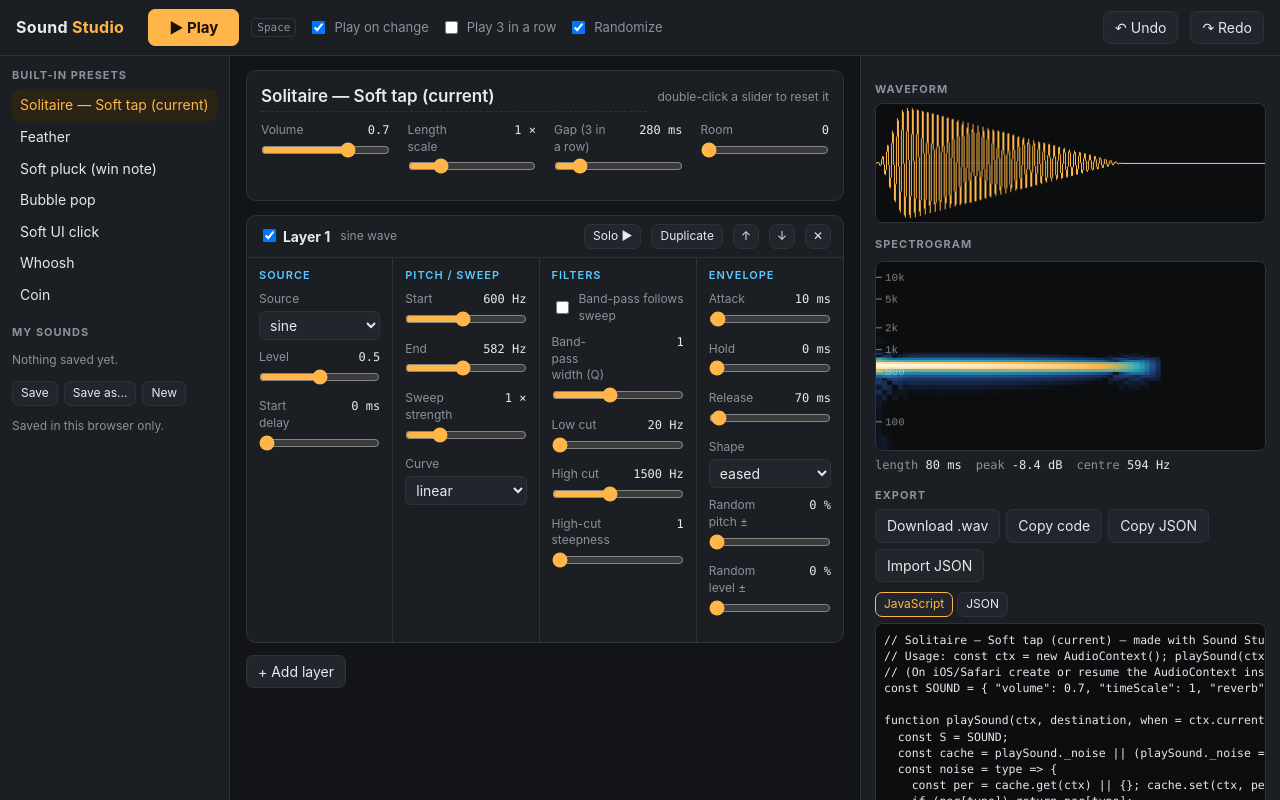
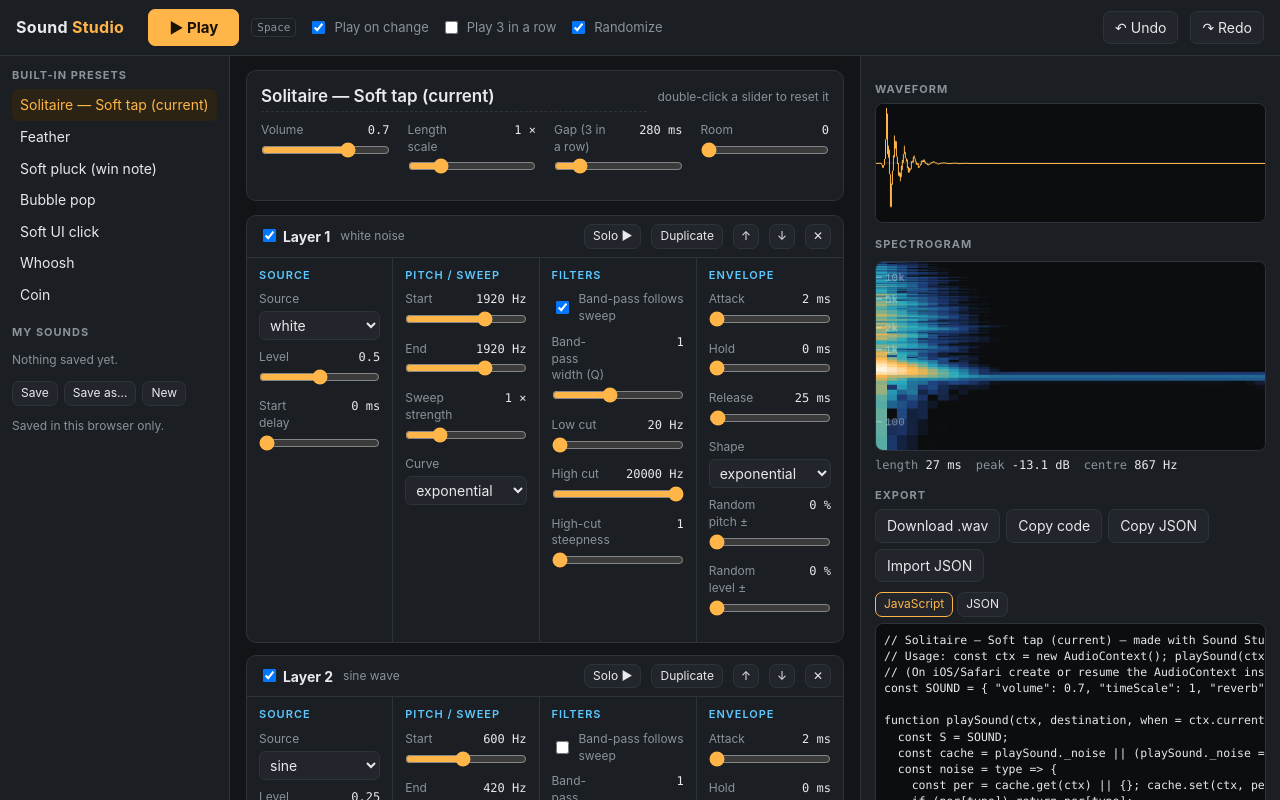
Before and after one commit to haystack-meme/sound-studio, a plain HTML site: page index.html in a window 1280 px wide. Drawn offline with Linux system fonts and the light colour scheme.

Commit message:
Solitaire preset: noise-based soft tap (matches game v46)

```diff
--- a/index.html
+++ b/index.html
@@ -194,9 +194,12 @@ const defaultSound = () => ({ name: 'Untitled', volume: 0.7, timeScale: 1, seqGa
 
 const BUILTINS = [
   { name: 'Solitaire — Soft tap (current)', volume: 0.7, timeScale: 1, seqGap: 280, reverb: 0, layers: [
-    { enabled: true, source: 'sine', gain: 0.5, delay: 0, freqStart: 600, freqEnd: 582, rise: 1, sweepCurve: 'linear',
-      bandpass: false, q: 1, highpass: 20, lowpass: 1500, lowpassStages: 1,
-      attack: 10, hold: 0, release: 70, envCurve: 'eased', pitchVar: 0, gainVar: 0 } ] },
+    { enabled: true, source: 'white', gain: 0.5, delay: 0, freqStart: 1920, freqEnd: 1920, rise: 1, sweepCurve: 'exponential',
+      bandpass: true, q: 1, highpass: 20, lowpass: 20000, lowpassStages: 1,
+      attack: 2, hold: 0, release: 25, envCurve: 'exponential', pitchVar: 0, gainVar: 0 },
+    { enabled: true, source: 'sine', gain: 0.25, delay: 0, freqStart: 600, freqEnd: 420, rise: 1, sweepCurve: 'exponential',
+      bandpass: false, q: 1, highpass: 20, lowpass: 20000, lowpassStages: 1,
+      attack: 2, hold: 0, release: 20, envCurve: 'exponential', pitchVar: 0, gainVar: 0 } ] },
   { name: 'Feather', volume: 0.7, timeScale: 1, seqGap: 280, reverb: 0, layers: [
     { enabled: true, source: 'pink', gain: 0.6, delay: 0, freqStart: 3500, freqEnd: 2200, rise: 1, sweepCurve: 'exponential',
       bandpass: true, q: 0.5, highpass: 1500, lowpass: 20000, lowpassStages: 1,
```
